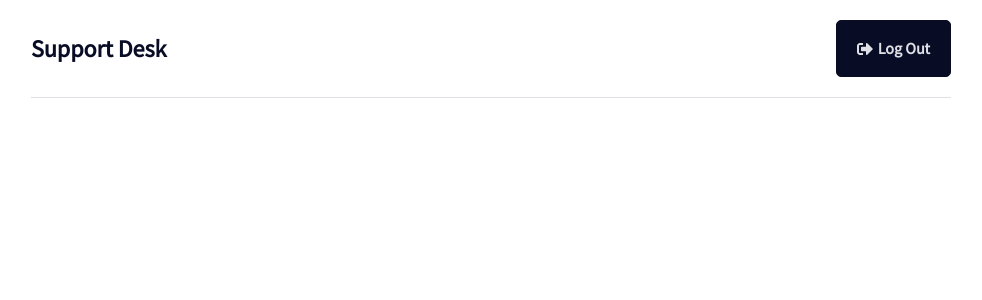
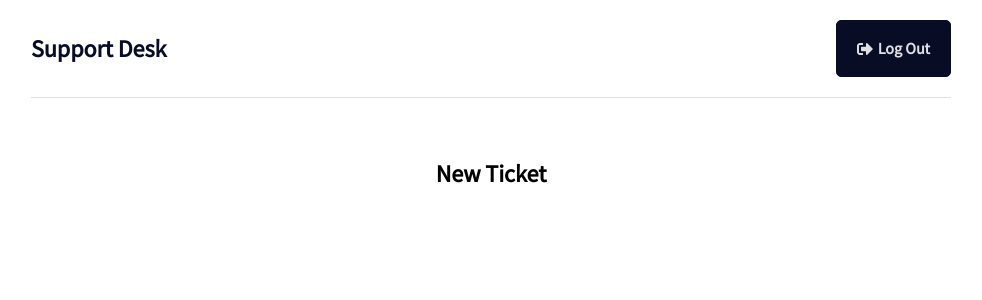
Before and after one commit to aasiamohsin/support-desk, a React (Create React App) app in the folder frontend/: page /new-ticket in a window 1280 px wide. Shown: the top 300 px of the page, without its empty margins (149-1131 px from the left). Built offline with nearby package versions, Linux system fonts and the light colour scheme; sample sign-in values are in the browser's storage.

Commit message:
Route Guard
Added Private route to create ticket for authorized user.

```diff
--- a/frontend/src/App.js
+++ b/frontend/src/App.js
@@ -4,7 +4,9 @@ import 'react-toastify/dist/ReactToastify.css';
 import { Header } from './components/Header';
 import { Home } from './pages/Home';
 import { Login } from './pages/Login';
+import { NewTicket } from './pages/NewTicket';
 import { Register } from './pages/Register';
+import { PrivateRoute } from './components/PrivateRoute';
 
 function App() {
   return (
@@ -16,6 +18,9 @@ function App() {
             <Route path={'/'} element={<Home />} />
             <Route path={'/login'} element={<Login />} />
             <Route path={'/register'} element={<Register />} />
+            <Route path={'/new-ticket'} element={<PrivateRoute />}>
+              <Route path={'/new-ticket'} element={<NewTicket />} />
+            </Route>
           </Routes>
         </div>
       </Router>
--- /dev/null
+++ b/frontend/src/components/PrivateRoute.jsx
@@ -0,0 +1,10 @@
+import { Navigate, Outlet } from 'react-router-dom';
+import { useAuthStatus } from '../hooks/useAuthStatus';
+import { Spinner } from './Spinner';
+
+export const PrivateRoute = () => {
+  const { loggedIn, checkingStatus } = useAuthStatus();
+  if (checkingStatus) return <Spinner />;
+
+  return loggedIn ? <Outlet /> : <Navigate to={'/login'} />;
+};
--- /dev/null
+++ b/frontend/src/hooks/useAuthStatus.js
@@ -0,0 +1,20 @@
+import { useState, useEffect } from 'react';
+import { useSelector } from 'react-redux';
+
+export const useAuthStatus = () => {
+  const [loggedIn, setLoggenIn] = useState(false);
+  const [checkingStatus, setCheckingStatus] = useState(true);
+
+  const { user } = useSelector((state) => state.auth);
+
+  useEffect(() => {
+    if (user) {
+      setLoggenIn(true);
+    } else {
+      setLoggenIn(false);
+    }
+
+    setCheckingStatus(false);
+  }, [user]);
+  return { loggedIn, checkingStatus };
+};
--- /dev/null
+++ b/frontend/src/pages/NewTicket.jsx
@@ -0,0 +1,9 @@
+import React from 'react';
+
+export const NewTicket = () => {
+  return (
+    <div>
+      <h2>New Ticket</h2>
+    </div>
+  );
+};
```
